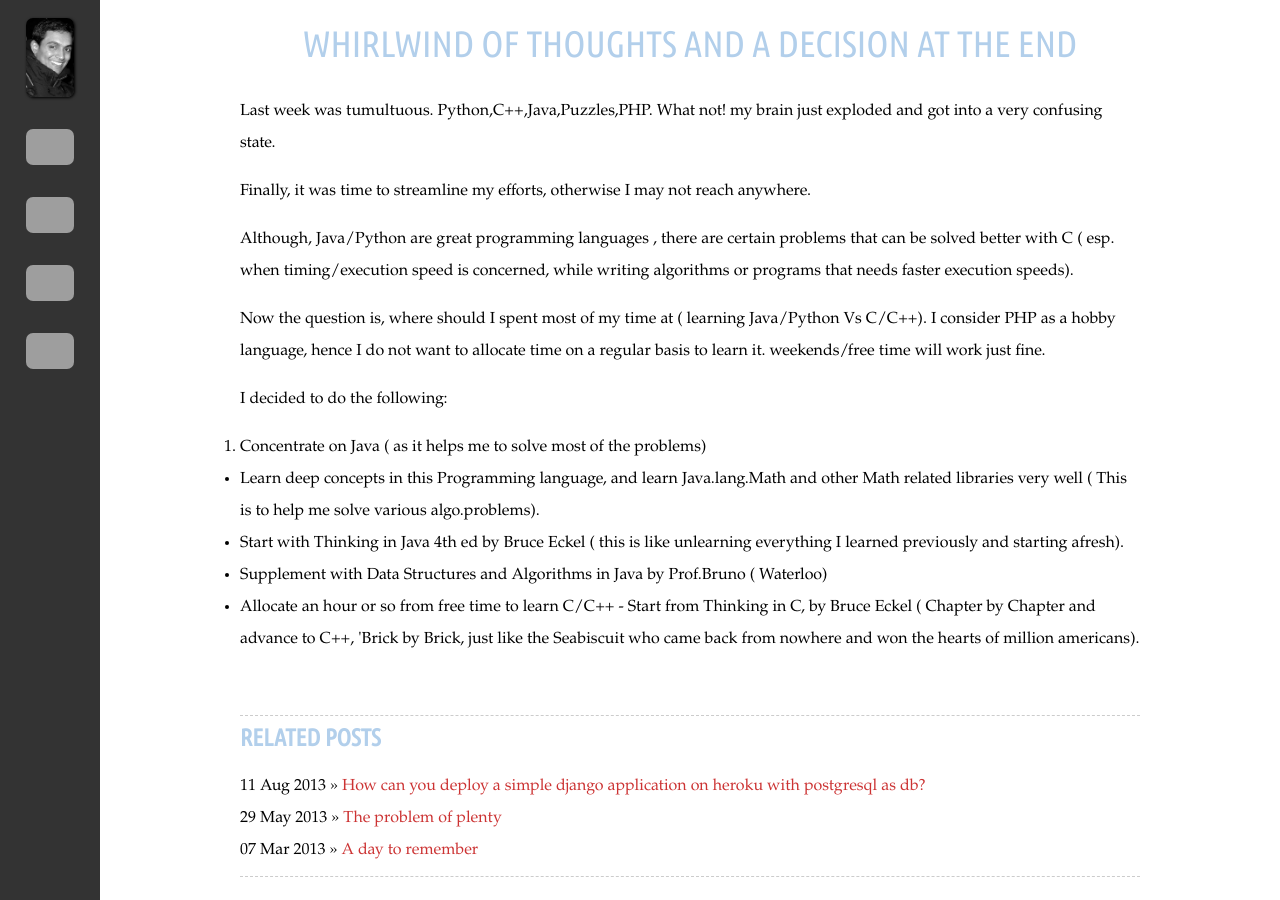
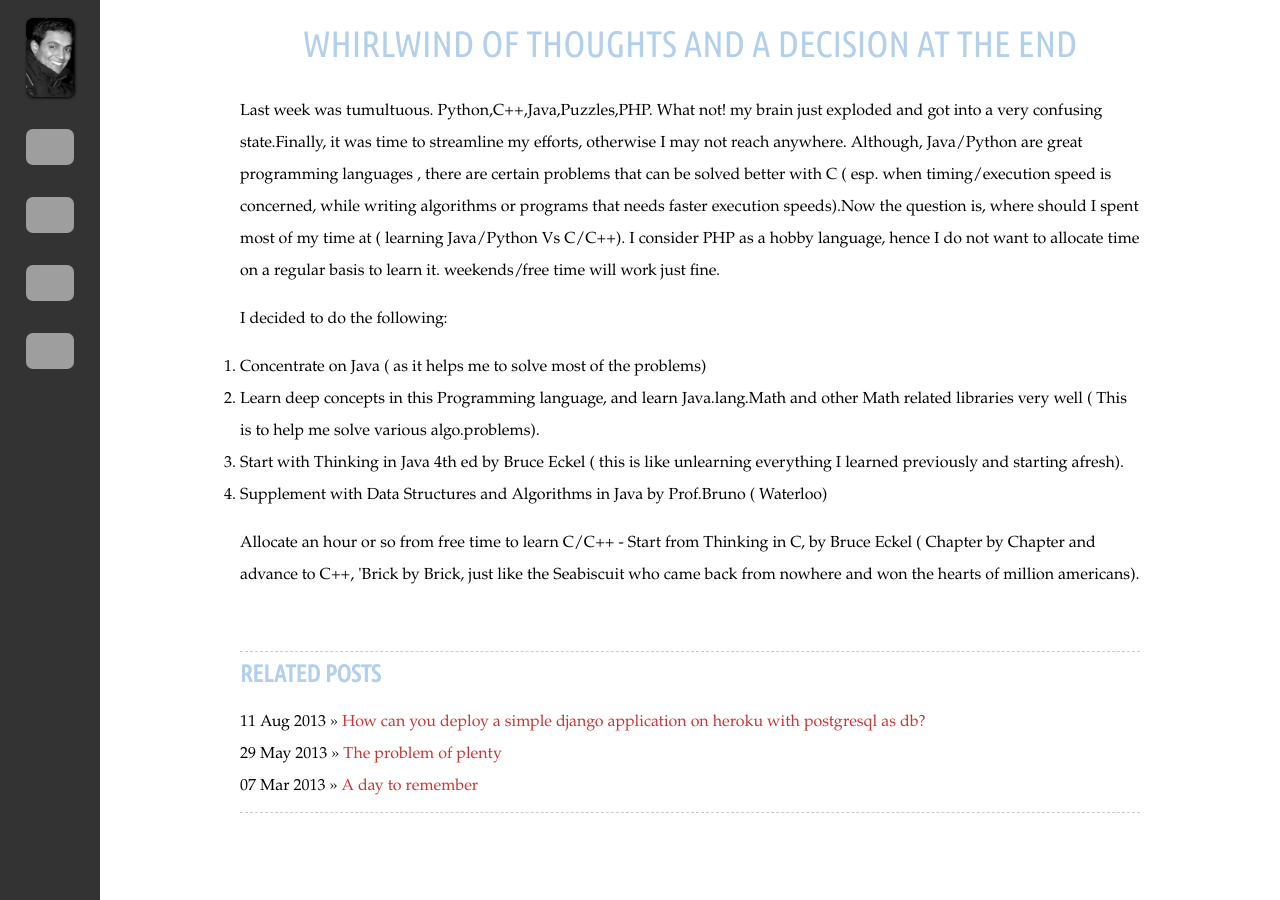
Before and after one commit to hpalappetty/silkyprogrammer.github.com, a Jekyll site: the page built from _posts/2012-01-20-whirlwind-of-thoughts-and-a-decision-at-the-end.md, in a window 1280 px wide. Built offline with Jekyll 4.4.1, drawn with Linux system fonts in a browser that asks for light colours; some web fonts are replaced; grey boxes are pictures that could not be loaded.

Commit message:
some updates

```diff
--- a/_posts/2012-01-20-whirlwind-of-thoughts-and-a-decision-at-the-end.md
+++ b/_posts/2012-01-20-whirlwind-of-thoughts-and-a-decision-at-the-end.md
@@ -3,24 +3,18 @@ layout: post
 title: 'Whirlwind of Thoughts and a decision at the End'
 
 ---
+<p>
+Last week was tumultuous. Python,C++,Java,Puzzles,PHP. What not! my brain just exploded and got into a very confusing state.Finally, it was time to streamline my efforts, otherwise I may not reach anywhere.
+Although, Java/Python are great programming languages , there are certain problems that can be solved better with C ( esp. when timing/execution speed is concerned, while writing algorithms or programs that needs faster execution speeds).Now the question is, where should I spent most of my time at ( learning Java/Python Vs C/C++). I consider PHP as a hobby language, hence I do not want to allocate time on a regular basis to learn it. weekends/free time will work just fine.
+</p>
 
-Last week was tumultuous. Python,C++,Java,Puzzles,PHP. What not! my brain just exploded and got into a very confusing state.
+<p>I decided to do the following:</p>
 
-Finally, it was time to streamline my efforts, otherwise I may not reach anywhere.
-
-Although, Java/Python are great programming languages , there are certain problems that can be solved better with C ( esp. when timing/execution speed is concerned, while writing algorithms or programs that needs faster execution speeds).
-
-Now the question is, where should I spent most of my time at ( learning Java/Python Vs C/C++). I consider PHP as a hobby language, hence I do not want to allocate time on a regular basis to learn it. weekends/free time will work just fine.
-
-I decided to do the following:
 <ol>
 	<li>Concentrate on Java ( as it helps me to solve most of the problems)</li>
-</ol>
-<ul>
 	<li style="text-align:left;">Learn deep concepts in this Programming language, and learn Java.lang.Math and other Math related libraries very well ( This is to help me solve various algo.problems).</li>
 	<li>Start with Thinking in Java 4th ed by Bruce Eckel ( this is like unlearning everything I learned previously and starting afresh).</li>
 	<li>Supplement with Data Structures and Algorithms in Java by Prof.Bruno ( Waterloo)</li>
-</ul>
-<ul>
-	<li>Allocate an hour or so from free time to learn C/C++ - Start from Thinking in C, by Bruce Eckel ( Chapter by Chapter and advance to C++, 'Brick by Brick, just like the Seabiscuit who came back from nowhere and won the hearts of million americans).</li>
-</ul>
+</ol>
+
+<p>Allocate an hour or so from free time to learn C/C++ - Start from Thinking in C, by Bruce Eckel ( Chapter by Chapter and advance to C++, 'Brick by Brick, just like the Seabiscuit who came back from nowhere and won the hearts of million americans).</p>
```
Also changed, not shown: _posts/2012-05-15-100-days-went-away.md (+12 -10 lines).
